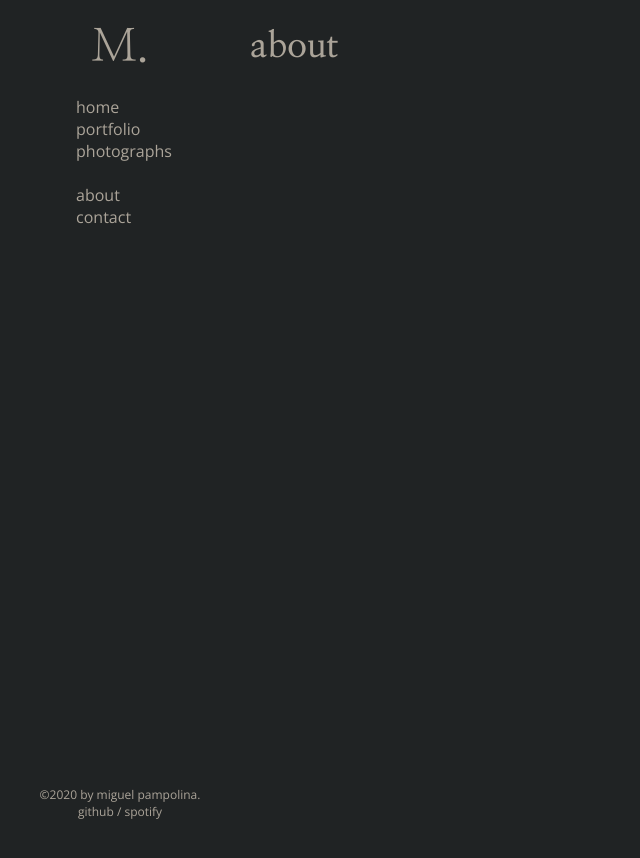
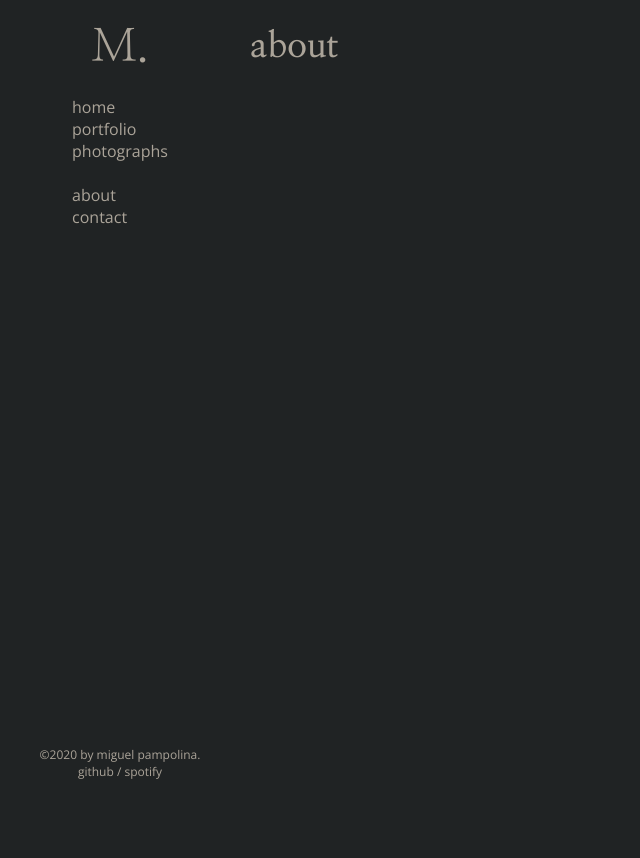
Before and after one commit to mpampolina/mpampolina.github.io, a Jekyll site: the page built from about/index.html, in a window 1280 px wide. Shown: the top 858 px of the page, without its empty margins (0-640 px from the left). Built offline with Jekyll 4.4.1, drawn with Linux system fonts in a browser that asks for light colours.

Commit message:
modify footer and sidebar now independent

```diff
--- a/_includes/header.html
+++ b/_includes/header.html
@@ -22,9 +22,9 @@
       <div class="logo-area">
         <a href="/">M.</a>
       </div>
-      <!-- <button class="navigation-menu">menu</button> -->
+      <!-- <button class="navigation-menu btn">menu</button> -->
       <nav>
-        <ul>
+        <ul class="flex">
           <li><a href="/">home</a></li>
           <li><a href="/portfolio">portfolio</a></li>
           <li><a href="/photographs">photographs</a></li>
@@ -33,8 +33,10 @@
           <li><a href="/contact">contact</a></li>
         </ul>
       </nav>
-      <div class="footer-text">
-        <p>&copy2020 by miguel pampolina.</p>
+    </div>
+    <div class="footer-text flex">
+      <p>&copy2020 by miguel pampolina.</p>
+      <div class="links">
         <a href="https://github.com/mpampolina">github</a> /
         <a href="https://open.spotify.com/playlist/05jXuUojEIvmq7yS68ZClI">spotify</a>
       </div>
--- a/css/main.css
+++ b/css/main.css
@@ -30,15 +30,13 @@
 /* SIDEBAR-START */
 
 .navbar.flex {
-  height: 100%;
+  height: 50%;
   width: 240px;
   position: fixed;
   /* Ensure the sidebar is on top */
-  z-index: 1;
-  background-color: var(--near-black);
+  z-index: 2;
   flex-direction: column;
   justify-content: flex-start;
-  padding-bottom: 80px;
 }
 
 .logo-area {
@@ -47,8 +45,10 @@
   padding: 20px 0;
 }
 
-nav ul {
-  padding-left: 0.5rem;
+.navbar nav ul {
+  flex-direction: column;
+  align-items: flex-start;
+  /* padding-left: 0.5rem; */
   list-style-type: none;
 }
 
@@ -61,13 +61,19 @@
   color: grey;
 }
 
-.footer-text {
+body .footer-text {
+  position: absolute;
+  width: 240px;
+  bottom: 120px;
+  left: 0px;
+  /* Make the contents into a Column */
+  flex-direction: column;
+  /* Move the contents to the end of the container */
+  justify-content: flex-end;
+  font-size: 12px;
+  /* Wedge between the navbar and the body */
+  z-index: 1;
   color: var(--kinda-grey);
-  font-size: 12px;
-  text-align: center;
-  /* align the footer to the
-  bottom of the container */
-  margin-top: auto;
 }
 
  .navigation-menu {
@@ -126,18 +132,22 @@
 
 /* Tablet */
 @media(max-width: 768px) {
-  /* .navbar.flex {
-    position: relative;
-    height: auto;
-    width: auto;
-    flex-direction: row;
-  }
+.navbar.flex {
+  position: relative;
+  flex-direction: row;
+  width: 100%;
+  height: 120px;
+  padding-bottom: 0px;
+}
 
-  .body {
-    grid-template-columns: 1fr;
-    grid-template-rows: 1fr;
-    grid-template-areas: 'content';
-  } */
+.navbar nav ul {
+  flex-direction: row;
+  justify-content: center;
+}
+
+.footer-text {
+  justify-self: flex-start;
+}
 }
 
 /* Mobile */
--- a/css/utilities.css
+++ b/css/utilities.css
@@ -4,3 +4,11 @@
   align-items: center;
   height: 100%;
 }
+
+.btn {
+  background-color: var(--near-black);
+  color: var(--kinda-grey);
+  font-family: 'Open Sans', sans-serif;
+  font-weight: 300;
+  border: solid 1px var(--kinda-grey);
+}
```
